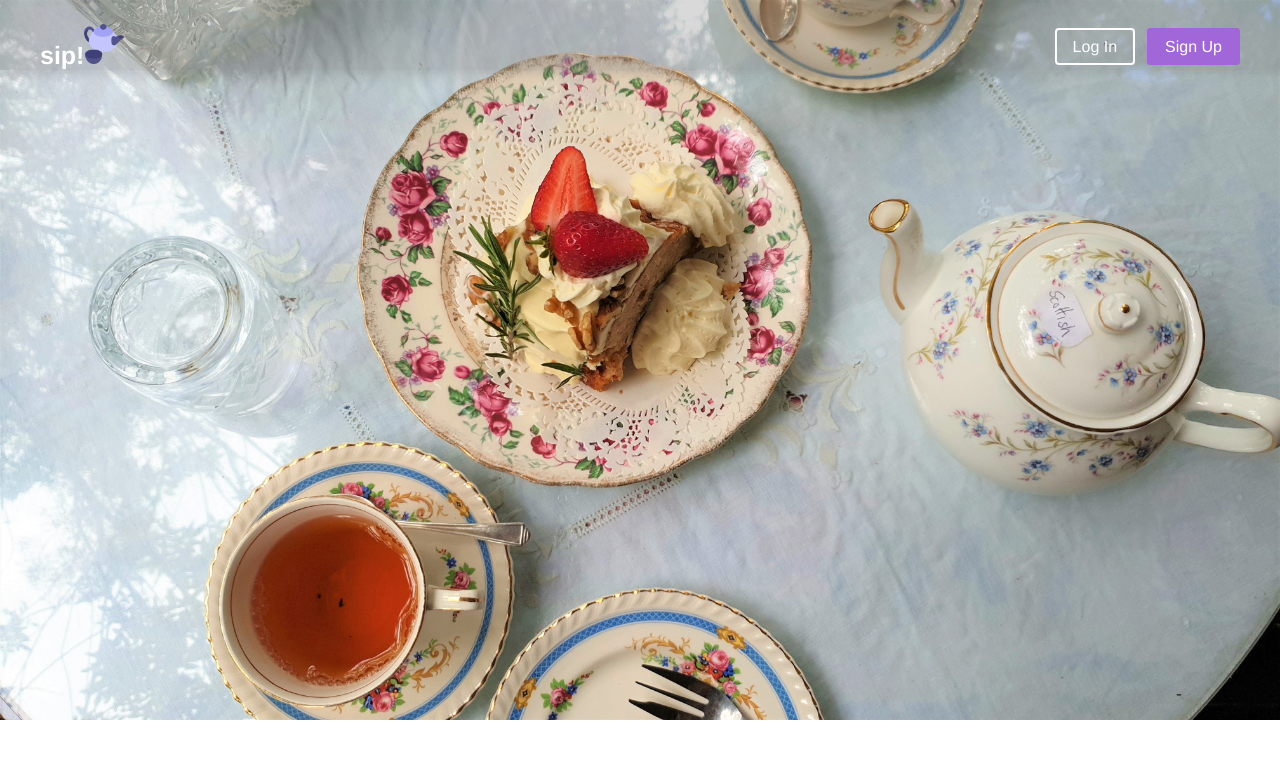
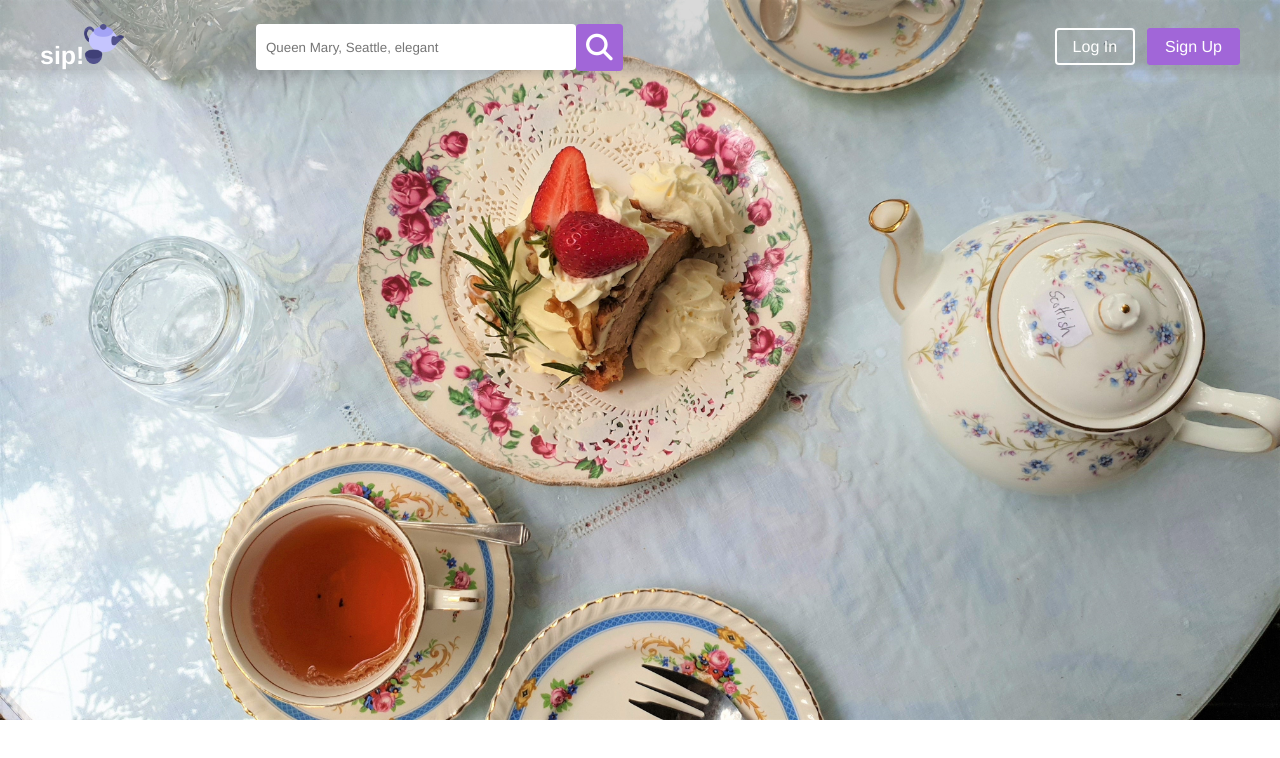
Before and after one commit to ShanFalk/Sip, a React (Create React App) app in the folder authenticate-me/frontend/: page / in a window 1280 px wide. Shown: the top 758 px of the page. Built offline with nearby package versions, Linux system fonts and the light colour scheme; no server answers.

Commit message:
adding search bar to home page

```diff
--- a/authenticate-me/frontend/src/App.js
+++ b/authenticate-me/frontend/src/App.js
@@ -4,7 +4,6 @@ import LoginFormPage from "./components/LoginFormPage";
 import SignupFormPage from './components/SignupFormPage';
 import { restoreUser } from './store/session';
 import { useDispatch } from 'react-redux';
-import Navigation from './components/Navigation';
 import LandingPage from './components/LandingPage';
 import Footer from './components/Footer';
 import BusinessFormPage from './components/BusinessFormPage';
--- a/authenticate-me/frontend/src/components/Navigation/Navigation.css
+++ b/authenticate-me/frontend/src/components/Navigation/Navigation.css
@@ -10,6 +10,40 @@
     flex-direction: row;
     justify-content: space-between;
     list-style: none;
+}
+
+.search-bar{
+    position: absolute;
+    width: 25%;
+    left: 20%;
+}
+
+.search-form {
+
+    border-radius: 4px;
+    width: 100%;
+}
+
+.search-input {
+    width: 100%;
+    border: none;
+    border-radius: 4px;
+    height: 46px;
+    width: 100%;
+    padding: 10px;
+    outline: none;
+}
+
+.search-button {
+    border: none;
+    background-color: rgb(161, 102, 216);
+    border-radius: 4px;
+    padding: 10px;
+    position: absolute;
+}
+
+.fa-magnifying-glass {
+    color: white;
 }
 
 .nav-button {
--- a/authenticate-me/frontend/src/components/Navigation/index.js
+++ b/authenticate-me/frontend/src/components/Navigation/index.js
@@ -15,6 +15,15 @@ const Navigation = () => {
                 <ul className='nav-ul-list'>
                     <li><NavLink to='/' className='logo-link'>sip!<img className='logo' src={sipLogo} alt='a purple teapot and teacup'/>
                     </NavLink></li>
+                    <div className='search-bar'>
+                        <form className='search-form'>
+                            <label className='search-label' htmlFor='term'></label>
+                            <input className='search-input' type='search' name='term' placeholder='Queen Mary, Seattle, elegant'></input>
+                            <button className='search-button'>
+                                <i className="fa-solid fa-magnifying-glass fa-2x"></i>
+                            </button>
+                        </form>
+                    </div>
                     <div className='nav-li-list'>
                         {!sessionUser && <li><NavLink to='/login' className='nav-button nav-login'>Log In</NavLink></li>}
                         {!sessionUser && <li><NavLink to='/signup' className='nav-button nav-signup'>Sign Up</NavLink></li>}
```
